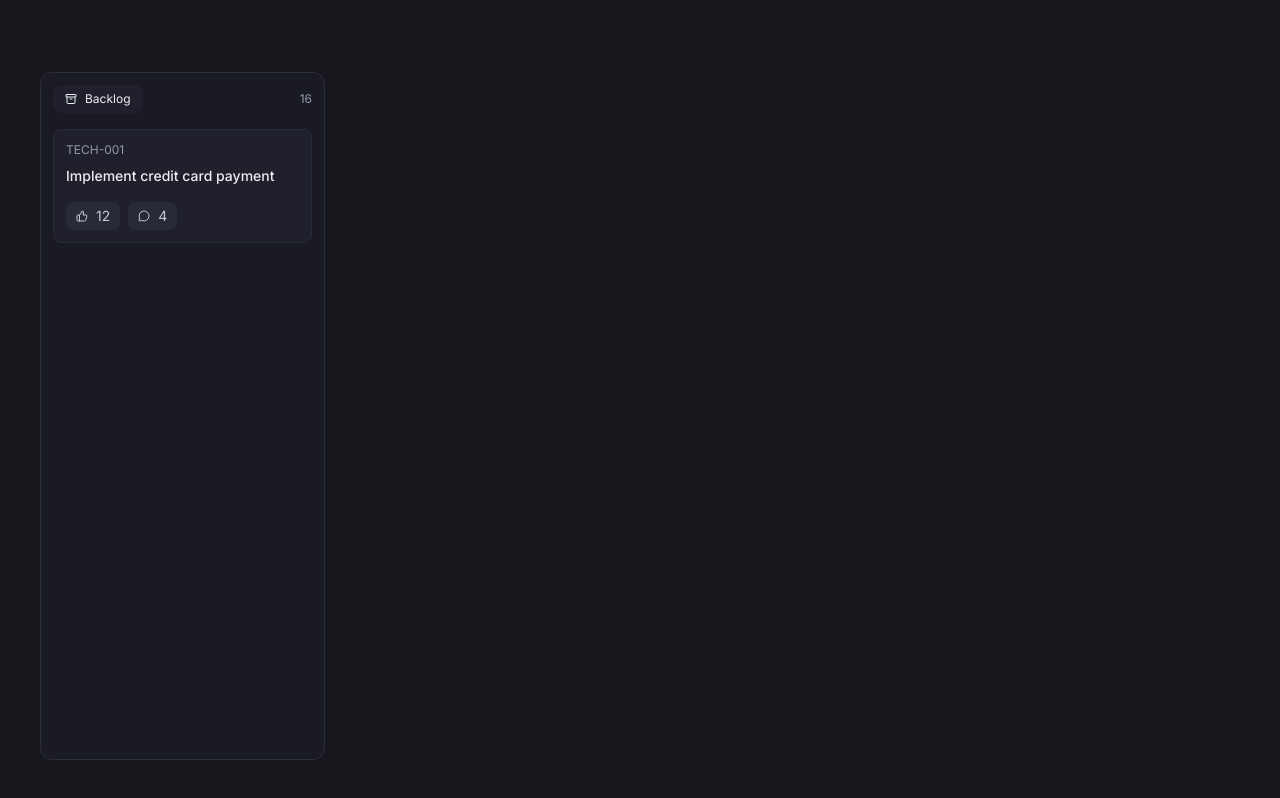
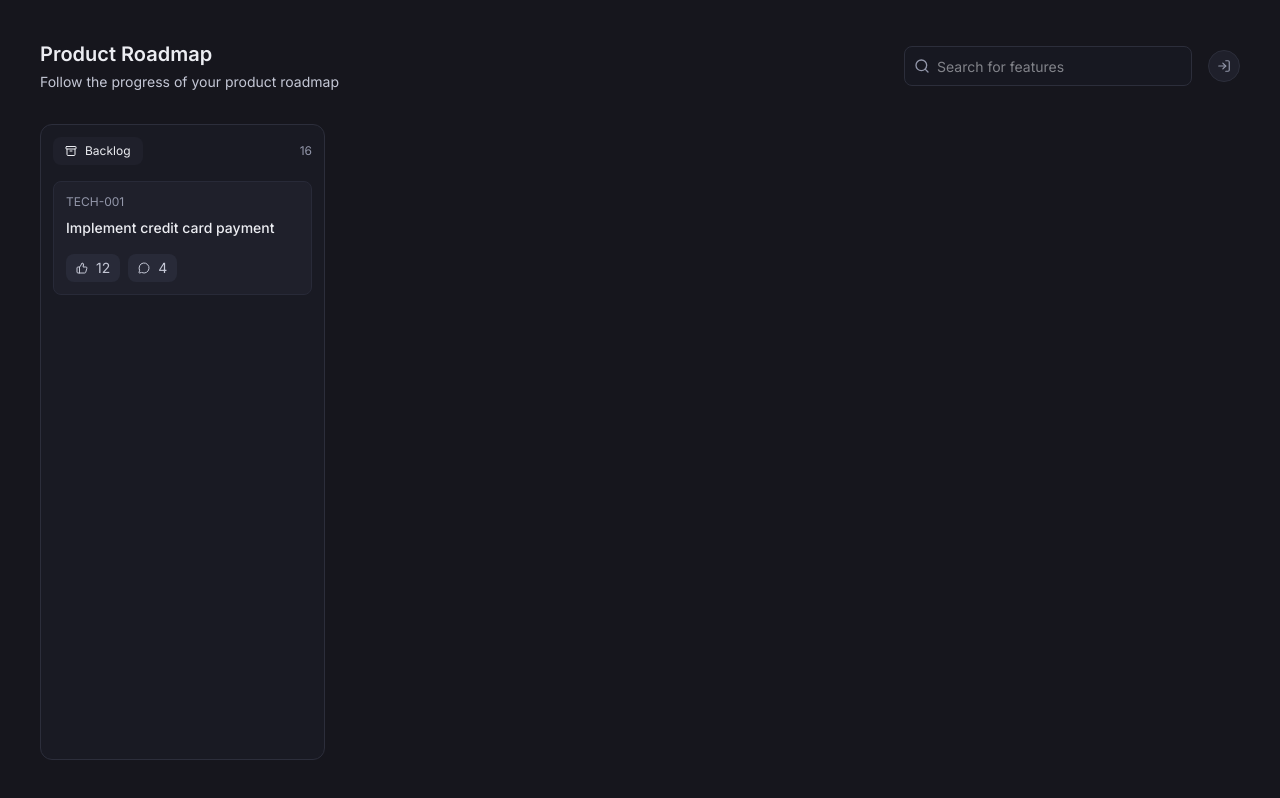
Before and after one commit to vagnereix/board-nextjs, a Next.js app: page / in a window 1280 px wide. Built offline with nearby package versions, Linux system fonts and the light colour scheme.

Commit message:
feat: implement board page layout with header, sections, and cards; add global focus styles and input component

```diff
--- a/src/app/page.tsx
+++ b/src/app/(board)/page.tsx
@@ -2,11 +2,12 @@
 import { Button } from "@/components/button";
 import { Card } from "@/components/card";
 import { Section } from "@/components/section";
+import { Header } from "@/features/board/components/header";
 
 export default function Home() {
   return (
     <div className="max-w-[1620px] w-full mx-auto p-10 flex flex-col gap-8 h-dvh">
-      <div />
+      <Header />
 
       <main className="grid grid-cols-4 gap-5 flex-1 items-stretch">
         <Section.Root>
--- a/src/app/globals.css
+++ b/src/app/globals.css
@@ -13,3 +13,9 @@
   --color-navy-100: #c4c7d5;
   --color-navy-50: #ecedf2;
 }
+
+@layer base {
+  * {
+    @apply outline-none focus-visible:ring-2 focus-visible:ring-navy-400 focus-visible:ring-offset-2 focus-visible:ring-offset-navy-950;
+  }
+}
--- a/src/components/button.tsx
+++ b/src/components/button.tsx
@@ -10,12 +10,9 @@
       className={twMerge(
         "text-navy-100 flex items-center gap-2 rounded-lg px-2.5 py-1 bg-navy-600 cursor-pointer",
         "hover:bg-navy-500 transition-colors duration-150",
-        "outline-none focus-visible:ring-2 focus-visible:ring-navy-400 focus-visible:ring-offset-2 focus-visible:ring-offset-navy-950",
         className,
       )}
       {...props}
-    >
-      {props.children}
-    </button>
+    />
   )
 }
--- a/src/components/card.tsx
+++ b/src/components/card.tsx
@@ -10,7 +10,6 @@
       className={twMerge(
         "bg-navy-700 border-[0.5px] border-navy-600 p-3 space-y-4 rounded-lg block",
         "hover:bg-navy-600/50 hover:border-navy-500 transition-colors duration-150",
-        "outline-none focus-visible:ring-2 focus-visible:ring-navy-400 focus-visible:ring-offset-2 focus-visible:ring-offset-navy-950",
         className,
       )}
       {...props}
--- /dev/null
+++ b/src/components/input.tsx
@@ -0,0 +1,16 @@
+import type { ComponentProps } from "react";
+import { twMerge } from 'tailwind-merge';
+
+type InputRootProps = ComponentProps<"input"> & {};
+
+export function Input({ className, ...props }: InputRootProps) {
+  return (
+    <input
+      className={twMerge(
+        "bg-navy-900 border-[0.5px] border-navy-500 h-10 flex items-center rounded-lg px-3 text-sm",
+        className,
+      )}
+      {...props}
+    />
+  )
+}
--- /dev/null
+++ b/src/features/board/components/header.tsx
@@ -0,0 +1,30 @@
+import { LogInIcon, SearchIcon } from "lucide-react";
+import { Input } from "@/components/input";
+
+export function Header() {
+  return (
+    <header className="max-w-7xl mx-auto w-full flex items-center justify-between">
+      <div className="space-y-1">
+        <h1 className="font-semibold text-xl">Product Roadmap</h1>
+        <p className="text-sm text-navy-100">
+          Follow the progress of your product roadmap
+        </p>
+      </div>
+
+      <div className="flex items-center gap-4">
+        <div className="relative">
+          <SearchIcon className="size-4 absolute text-navy-200 left-2.5 top-1/2 -translate-y-1/2 pointer-events-none" />
+
+          <Input placeholder="Search for features" className="w-2xs pl-8" />
+        </div>
+
+        <button
+          type="button"
+          className="cursor-pointer size-8 rounded-full bg-navy-700 border border-navy-500 flex items-center justify-center hover:bg-navy-600 transition-colors duration-150"
+        >
+          <LogInIcon className="size-3.5 text-navy-200" />
+        </button>
+      </div>
+    </header>
+  );
+}
```
